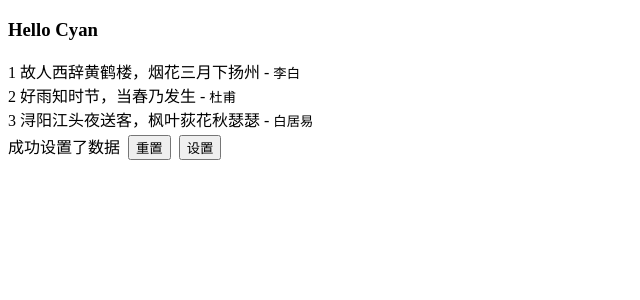
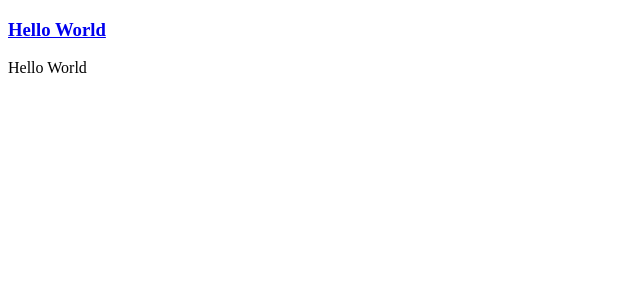
Before and after one commit to AqingCyan/awesome-project, a Vue app: page / in a window 1280 px wide. Shown: the top 300 px of the page, without its empty margins (0-640 px from the left). Built offline with nearby package versions, Linux system fonts and the light colour scheme.

Commit message:
init: finish store and route

```diff
--- a/package.json
+++ b/package.json
@@ -1,5 +1,5 @@
 {
-  "name": "ninghao-vue",
+  "name": "awesome-project",
   "version": "0.1.0",
   "private": true,
   "scripts": {
@@ -9,7 +9,9 @@
   },
   "dependencies": {
     "core-js": "^3.6.5",
-    "vue": "^3.0.0-0"
+    "vue": "^3.0.0-0",
+    "vue-router": "^4.0.0-0",
+    "vuex": "^4.0.0-0"
   },
   "devDependencies": {
     "@typescript-eslint/eslint-plugin": "^2.33.0",
--- /dev/null
+++ b/src/app/app.router.ts
@@ -0,0 +1,16 @@
+import { createRouter, createWebHashHistory } from 'vue-router';
+import appRoutes from '@/app/app.routes';
+import postRoutes from '@/post/post.routes';
+
+/**
+ * 创建路由器
+ */
+const router = createRouter({
+  history: createWebHashHistory(),
+  routes: [...appRoutes, ...postRoutes],
+});
+
+/**
+ * 默认导出
+ */
+export default router;
--- /dev/null
+++ b/src/app/app.routes.ts
@@ -0,0 +1,18 @@
+import { RouteRecordRaw } from 'vue-router';
+import AppHome from '@/app/components/app-home.vue';
+
+/**
+ * 定义路由
+ */
+const routes: Array<RouteRecordRaw> = [
+  {
+    name: 'home',
+    path: '/',
+    component: AppHome,
+  },
+];
+
+/**
+ * 默认导出
+ */
+export default routes;
--- /dev/null
+++ b/src/app/app.store.ts
@@ -0,0 +1,25 @@
+import { createStore } from 'vuex';
+import { postStoreModule, PostStoreState } from '@/post/post.stroe';
+
+export interface RootState {
+  appName: string;
+  post: PostStoreState;
+}
+
+/**
+ * 创建store
+ */
+const store = createStore({
+  state: {
+    appName: 'awesome-app',
+  } as RootState,
+
+  modules: {
+    post: postStoreModule,
+  },
+});
+
+/**
+ * 默认导出
+ */
+export default store;
--- a/src/app/app.vue
+++ b/src/app/app.vue
@@ -1,14 +1,8 @@
 <template>
-  <h3>{{ name }}</h3>
-  <div v-for="(post, index) in postList" :key="post.id">
-    {{ index + 1 }} {{ post.content }} - <small>{{ post.author }}</small>
-  </div>
-  {{ processStatus }}
-  <button v-on:click="resetName">重置</button>
-  <button @click="setName">设置</button>
-  <div class="menu">
-    <div :class="{ active: false }"></div>
-  </div>
+  <h3>
+    <router-link to="/">{{ name }}</router-link>
+  </h3>
+  <router-view />
 </template>
 
 <script>
@@ -16,59 +10,15 @@ export default {
   data() {
     return {
       name: 'Hello World',
-      postList: [
-        {
-          id: 1,
-          content: '故人西辞黄鹤楼，烟花三月下扬州',
-          author: '李白',
-        },
-        {
-          id: 2,
-          content: '好雨知时节，当春乃发生',
-          author: '杜甫',
-        },
-        {
-          id: 3,
-          content: '浔阳江头夜送客，枫叶荻花秋瑟瑟',
-          author: '白居易',
-        },
-      ],
     };
   },
 
-  computed: {
-    processStatus() {
-      return this.name === 'Hello World' ? '初始化...' : '成功设置了数据';
-    },
-  },
-
-  watch: {
-    name(newName, oldName) {
-      console.log(`name 发生了变化：${oldName} -> ${newName}`);
-    },
-  },
-
   created() {
-    console.log('App is created');
-
-    this.setName();
-  },
-
-  methods: {
-    setName() {
-      setTimeout(() => {
-        this.name = 'Hello Cyan';
-      }, 3000);
-    },
-    resetName() {
-      this.name = 'Hello World';
-    },
+    console.log(this.$store.state);
   },
 };
 </script>
 
 <style scoped>
-button {
-  margin: 4px;
-}
+@import './styles/app.css';
 </style>
--- /dev/null
+++ b/src/app/components/app-home.vue
@@ -0,0 +1,11 @@
+<template>
+  <div>Hello World</div>
+</template>
+
+<script>
+export default {
+  name: 'app-home',
+};
+</script>
+
+<style scoped></style>
--- /dev/null
+++ b/src/app/styles/app.css
@@ -0,0 +1,11 @@
+input[type='text'],
+textarea,
+select {
+    padding: 4px 8px;
+    margin: 8px 8px 8px 0;
+    font-size: 16px;
+}
+
+label {
+    margin-left: 4px;
+}
--- /dev/null
+++ b/src/post/create/post-create.store.ts
@@ -0,0 +1,20 @@
+import { Module } from 'vuex';
+import { RootState } from '@/app/app.store';
+
+export interface PostCreateStoreState {
+  loading: boolean;
+}
+
+export const postCreateStoreModule: Module<PostCreateStoreState, RootState> = {
+  namespaced: true,
+
+  state: {
+    loading: false,
+  },
+
+  getters: {
+    loading(state) {
+      return state.loading;
+    },
+  },
+};
--- /dev/null
+++ b/src/post/index/post-index.vue
@@ -0,0 +1,11 @@
+<template>
+  <div>post index</div>
+</template>
+
+<script>
+export default {
+  name: 'post-index.vue',
+};
+</script>
+
+<style scoped></style>
--- /dev/null
+++ b/src/post/post.routes.ts
@@ -0,0 +1,18 @@
+import { RouteRecordRaw } from 'vue-router';
+import PostIndex from '@/post/index/post-index.vue';
+
+/**
+ * 定义路由
+ */
+const routes: Array<RouteRecordRaw> = [
+  {
+    name: 'postIndex',
+    path: '/posts',
+    component: PostIndex,
+  },
+];
+
+/**
+ * 默认导出
+ */
+export default routes;
--- /dev/null
+++ b/src/post/post.stroe.ts
@@ -0,0 +1,18 @@
+import { Module } from 'vuex';
+import {
+  postCreateStoreModule,
+  PostCreateStoreState,
+} from '@/post/create/post-create.store';
+import { RootState } from '@/app/app.store';
+
+export interface PostStoreState {
+  create: PostCreateStoreState;
+}
+
+export const postStoreModule: Module<PostStoreState, RootState> = {
+  namespaced: true,
+
+  modules: {
+    create: postCreateStoreModule,
+  },
+};
```
Also changed, not shown: src/main.ts (+12 -0 lines), 1 other file (tests, documents, lock files or other folders).
